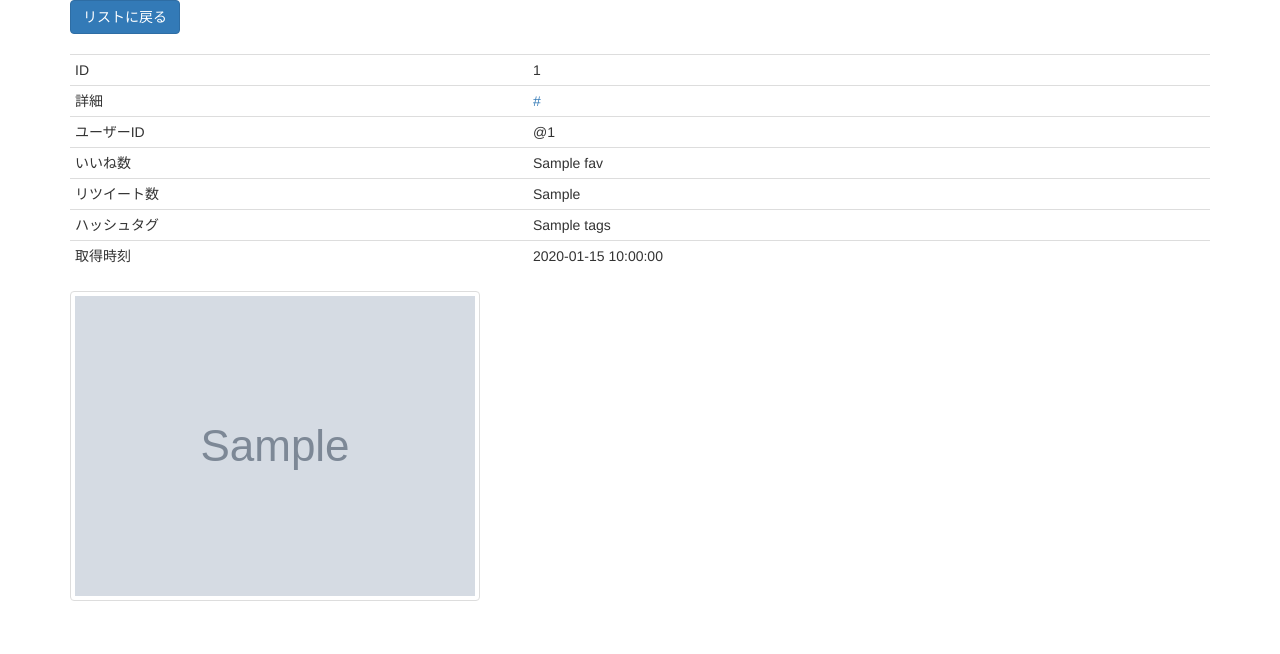
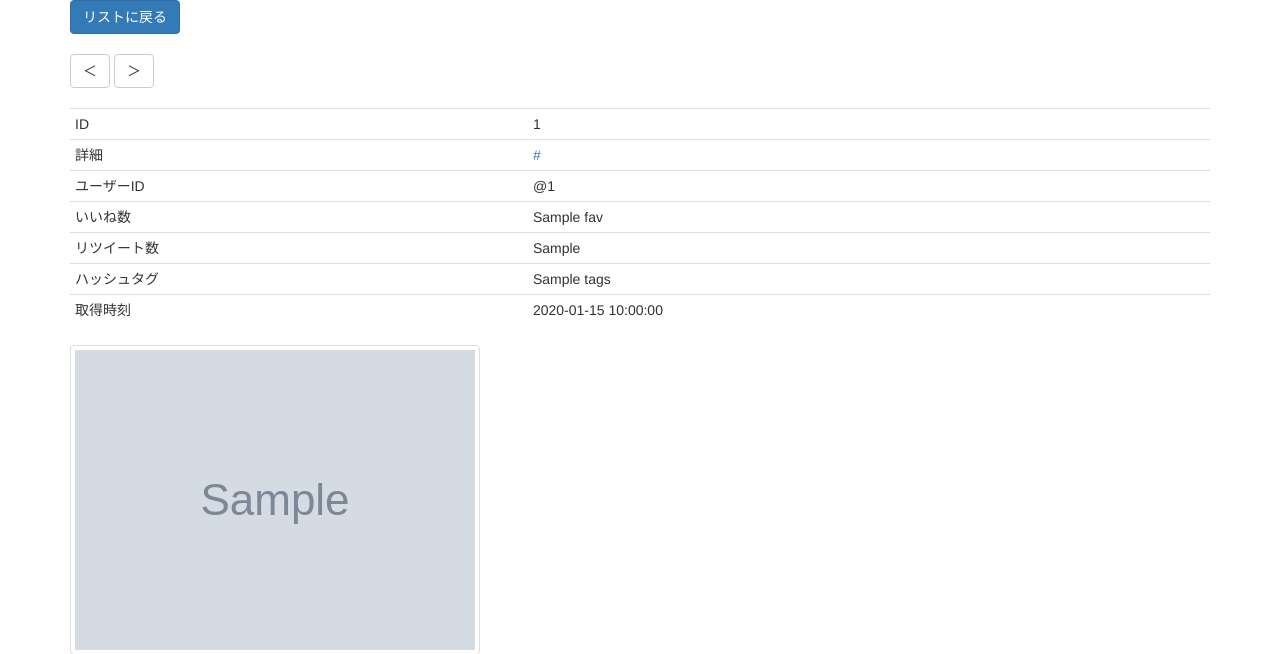
Before and after one commit to marron-akanishi/TPTS_web, a Flask app: template templates/detail.html in a window 1280 px wide. Shown: the part 63-717 px from the top of the page. Run offline with Flask 2, Linux system fonts and the light colour scheme; the template is opened without the code that fills it: most values are stand-ins (such as "Sample title", 1, 10 or a date in 2020); grey boxes marked "Sample" are stand-in pictures; some libraries are stand-ins or nearby versions.

Commit message:
detail view change

```diff
--- a/main.py
+++ b/main.py
@@ -17,7 +17,7 @@ def get_list(path):
     cur = conn.cursor()
     cur.execute( "select * from list" )
     for row in cur:
-        images.append({"id":row["filename"], "url":row["image"]})
+        images.append({"id":row["filename"], "url":row["url"], "image":row["image"]})
     cur.close()
     conn.close()
     return images
@@ -28,10 +28,10 @@ def get_detail(filename, dbfile):
     conn = sqlite3.connect(dbfile)
     conn.row_factory = sqlite3.Row
     cur = conn.cursor()
-    cur.execute( "select * from list where filename = '" + filename + "'" )
+    cur.execute( "select * from list where filename = '" + str(filename).zfill(5) + "'" )
     for row in cur:
         detail = {
-            "id":row["filename"],
+            "id":int(row["filename"]),
             "image":row["image"],
             "url":row["url"],
             "userid":row["username"],
@@ -55,7 +55,7 @@ def index():
 @app.route('/list', methods=['GET', 'POST'])
 def image_list():
     if flask.request.method == 'POST':
-        # リクエストフォームから「名前」を取得して
+        # リクエストフォーム取得して
         date = flask.request.form['date']
         # 画像一覧生成
         images = get_list("collect/" + date + ".db")
@@ -70,13 +70,15 @@ def image_list():
 @app.route('/list/detail', methods=['GET', 'POST'])
 def image_detail():
     if flask.request.method == 'POST':
-        # リクエストフォームから「名前」を取得して
+        # リクエストフォーム取得して
         image_id = flask.request.form['open']
         date = flask.request.form['date']
+        if int(image_id) < 0:
+            image_id = 0
         # 画像情報辞書
         detail = get_detail(image_id, "collect/"+date+".db")
         # index.html をレンダリングする
-        return flask.render_template('detail.html', data=detail)
+        return flask.render_template('detail.html', data=detail, date=date)
     else:
         # エラーなどでリダイレクトしたい場合はこんな感じで
         return flask.redirect(flask.url_for('index'))
--- a/templates/detail.html
+++ b/templates/detail.html
@@ -1,7 +1,17 @@
 {% extends "layout.html" %}
 {% block datesel %}
 <div class="container">
-  <button class="btn btn-primary" type="button" onclick="history.back()">リストに戻る</button>
+  <div class="form-inline">
+    <form action="/list" method="post">
+      <button class="btn btn-primary" type="submit" name="date" value="{{date}}">リストに戻る</button>
+    </form>
+    <br>
+    <form action="/list/detail" method="post">
+      <input type="hidden" name="date" value="{{date}}">
+      <button class="btn btn-default" type="submit" name="open" value="{{data.id - 1}}">＜</button>
+      <button class="btn btn-default" type="submit" name="open" value="{{data.id + 1}}">＞</button>
+    </form>
+  </div>
 </div>
 {% endblock %}
 {% block detail %}
@@ -15,6 +25,6 @@
     <tr><td>ハッシュタグ</td><td>{{data.tags}}</td></tr>
     <tr><td>取得時刻</td><td>{{data.time}}</td></tr>
   </table>
-  <img src="{{data.image}}" class="img-responsive img-thumbnail">
+  <a href="{{data.image}}:orig"><img src="{{data.image}}" class="img-responsive img-thumbnail"></a>
 </div>
 {% endblock %}
```
Also changed, not shown: templates/list.html (+4 -3 lines), 1 other file.
